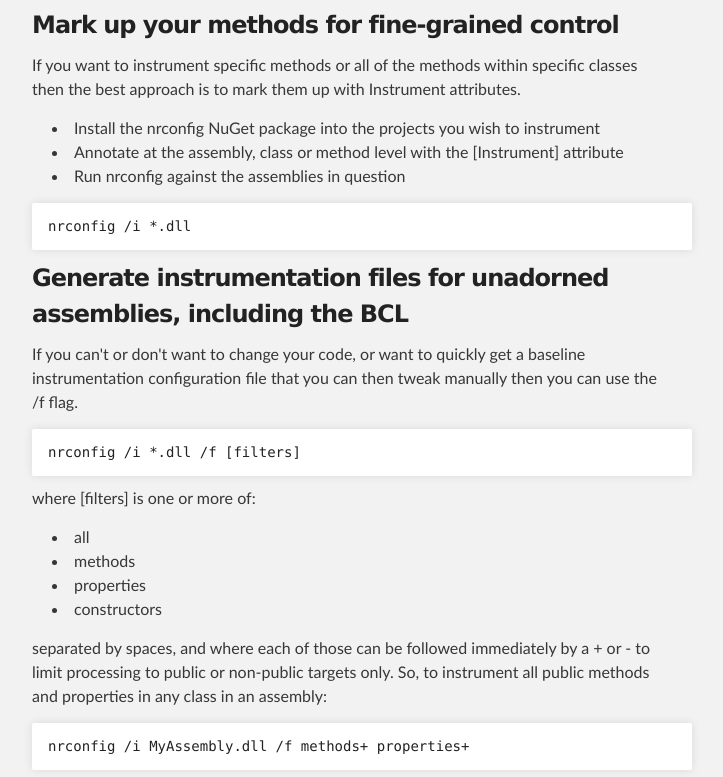
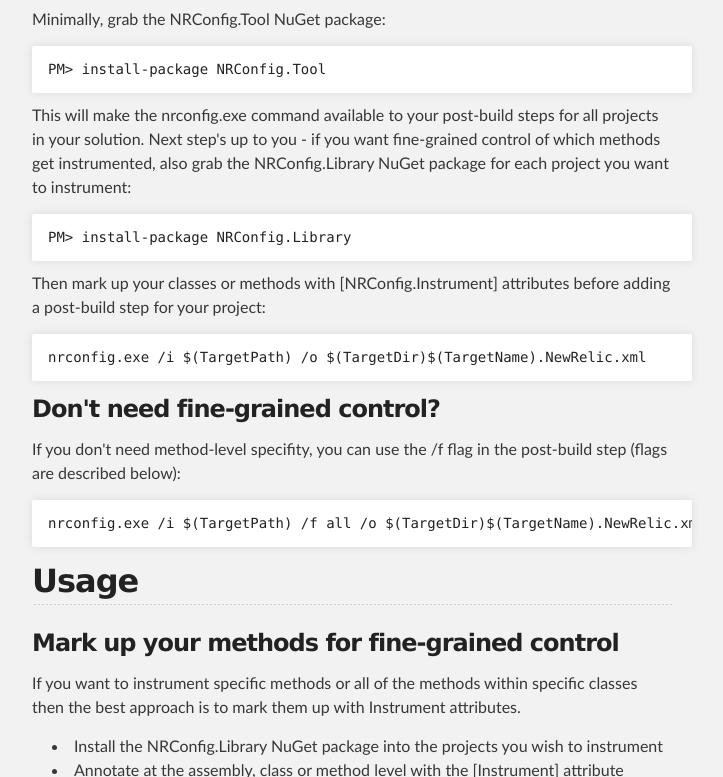
Before and after one commit to Pablissimo/nrconfig, a plain HTML site: page index.html in a window 1280 px wide. Shown: the part 599-1376 px from the top of the page, without its empty margins (288-1011 px from the left). Drawn offline with Linux system fonts and the light colour scheme.

Commit message:
Create gh-pages branch via GitHub

```diff
--- a/index.html
+++ b/index.html
@@ -37,6 +37,30 @@
 
 <p><strong>Note</strong> I'm not affiliated with New Relic, Inc beyond being a happy customer of theirs and this tool is in no way endorsed by them. If there're issues with the tool or questions about the source, come to me and not their (lovely) support team as they'll not know what you're talking about.</p>
 
+<h2>Quickstart from NuGet</h2>
+
+<p>Minimally, grab the NRConfig.Tool NuGet package:</p>
+
+<pre><code>PM&gt; install-package NRConfig.Tool
+</code></pre>
+
+<p>This will make the nrconfig.exe command available to your post-build steps for all projects in your solution. Next step's up to you - if you want fine-grained control of which methods get instrumented, also grab the NRConfig.Library NuGet package for each project you want to instrument:</p>
+
+<pre><code>PM&gt; install-package NRConfig.Library
+</code></pre>
+
+<p>Then mark up your classes or methods with [NRConfig.Instrument] attributes before adding a post-build step for your project:</p>
+
+<pre><code>nrconfig.exe /i $(TargetPath) /o $(TargetDir)$(TargetName).NewRelic.xml
+</code></pre>
+
+<h3>Don't need fine-grained control?</h3>
+
+<p>If you don't need method-level specifity, you can use the /f flag in the post-build step (flags are described below):</p>
+
+<pre><code>nrconfig.exe /i $(TargetPath) /f all /o $(TargetDir)$(TargetName).NewRelic.xml
+</code></pre>
+
 <h2>Usage</h2>
 
 <h3>Mark up your methods for fine-grained control</h3>
@@ -44,13 +68,14 @@
 <p>If you want to instrument specific methods or all of the methods within specific classes then the best approach is to mark them up with Instrument attributes.</p>
 
 <ul>
-<li>Install the nrconfig NuGet package into the projects you wish to instrument</li>
+<li>Install the NRConfig.Library NuGet package into the projects you wish to instrument</li>
 <li>Annotate at the assembly, class or method level with the [Instrument] attribute</li>
-<li>Run nrconfig against the assemblies in question</li>
+<li>Install the NRConfig.Tool NuGet package</li>
+<li>Run nrconfig.exe against the assemblies in question</li>
 </ul><pre><code>nrconfig /i *.dll
 </code></pre>
 
-<h3>Generate instrumentation files for unadorned assemblies, including the BCL</h3>
+<h3>Generate instrumentation files for unadorned assemblies</h3>
 
 <p>If you can't or don't want to change your code, or want to quickly get a baseline instrumentation configuration file that you can then tweak manually then you can use the /f flag.</p>
 
```
Also changed, not shown: params.json (+1 -1 lines).
